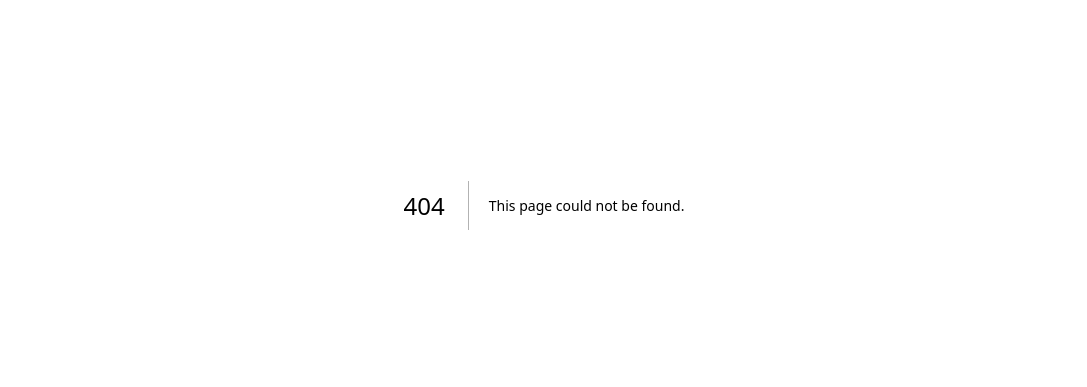
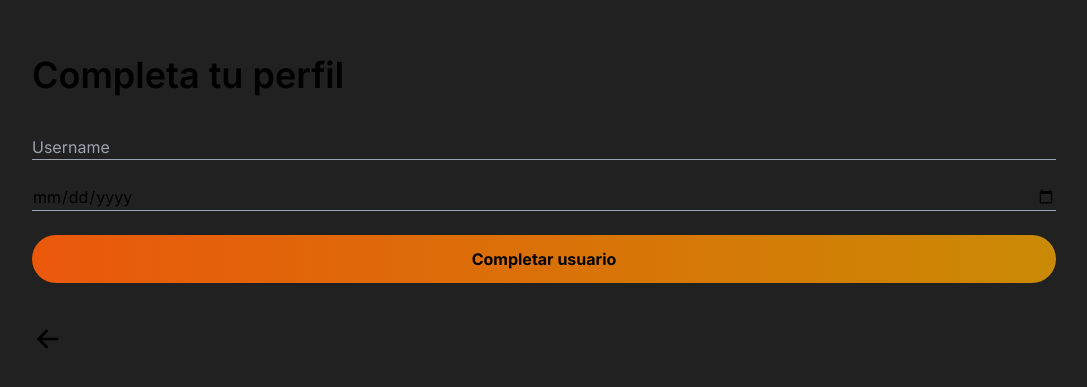
Before and after one commit to inspedralbes/prj-final-final_g3, a Next.js app in the folder next/: page /complateProfile in a window 1280 px wide. Before the commit this address had no page. Shown: the part 195-582 px from the top of the page, without its empty margins (96-1183 px from the left). Built offline with nearby package versions, Linux system fonts and the light colour scheme.

Commit message:
Update birthdate input type to "date"

```diff
--- /dev/null
+++ b/next/src/app/complateProfile/page.jsx
@@ -0,0 +1,50 @@
+'use client'
+import Link from 'next/link';
+import axios from 'axios';
+import React, { useState, useEffect } from 'react';
+import Loader from '../components/Loader'
+
+
+const page = () => {
+    const [nickname, setNickname] = useState('');
+    const [birthdate, setBirthdate] = useState('');
+    const [isLoading, setIsLoading] = useState(false);
+
+    const register = async (event) => {
+        event.preventDefault();
+        setIsLoading(true);
+        console.log(birthdate)
+
+        try {
+          const response = await axios.post('http://localhost:8000/api/register', {
+            nickname,
+            birthdate,
+          });
+
+          console.log(response.data);
+
+        } catch (error) {
+          console.error('Error fetching data:', error);
+        }
+        setIsLoading(false);
+
+      };
+
+    return (
+        <main className='w-screen h-screen bg-background'>
+            <section className='w-[80vw] h-screen mx-auto flex flex-col gap-10 justify-center'>
+                <h1 className='text-4xl font-semibold'>Completa tu perfil</h1>
+                <form className='flex flex-col gap-6' onSubmit={register}>
+                    <input className='bg-transparent border-b border-gray-400 outline-none' type="text" placeholder="Username" value={nickname} onChange={e => setNickname(e.target.value)} />
+                    <input className='bg-transparent border-b border-gray-400 outline-none' type="date" placeholder="Birthdate" value={birthdate} onChange={e => setBirthdate(e.target.value)} />                    <button className='flex justify-center py-3 font-bold rounded-full bg-gradient-to-r from-orange-600 to-yellow-600'>{!isLoading ? "Completar usuario" : <Loader />}</button>
+                </form>
+                <Link href="/join"><svg className='w-auto h-8' xmlns="http://www.w3.org/2000/svg" width="24" height="24" viewBox="0 0 24 24" strokeWidth="2" stroke="currentColor" fill="none" strokeLinecap="round" strokeLinejoin="round"><path stroke="none" d="M0 0h24v24H0z" fill="none" /><path d="M5 12l14 0" /><path d="M5 12l6 6" /><path d="M5 12l6 -6" /></svg></Link>
+            </section>
+
+
+
+        </main>
+    )
+}
+
+export default page
--- a/next/src/app/register/page.jsx
+++ b/next/src/app/register/page.jsx
@@ -49,7 +49,7 @@ const page = () => {
                     <input className='bg-transparent border-b border-gray-400 outline-none' type="text" placeholder="Nombre" value={name} onChange={e => setName(e.target.value)} />
                     <input className='bg-transparent border-b border-gray-400 outline-none' type="text" placeholder="Apellidos" value={surnames} onChange={e => setSurnames(e.target.value)} />
                     <input className='bg-transparent border-b border-gray-400 outline-none' type="text" placeholder="Username" value={nickname} onChange={e => setNickname(e.target.value)} />
-                    <input className='bg-transparent border-b border-gray-400 outline-none' type="birthdate" placeholder="Birthdate" value={birthdate} onChange={e => setBirthdate(e.target.value)} />
+                    <input className='bg-transparent border-b border-gray-400 outline-none' type="date" placeholder="Birthdate" value={birthdate} onChange={e => setBirthdate(e.target.value)} />
                     <input className='bg-transparent border-b border-gray-400 outline-none' type="password" placeholder="Contraseña" value={password} onChange={e => setPassword(e.target.value)} />
                     <input className='bg-transparent border-b border-gray-400 outline-none' type="password" placeholder="Repite la contraseña" value={passwordconfirmation} onChange={e => setConfirmPassword(e.target.value)} />
                     <button className='flex justify-center py-3 font-bold rounded-full bg-gradient-to-r from-orange-600 to-yellow-600'>{!isLoading ? "Registrarme" : <Loader />}</button>
```
